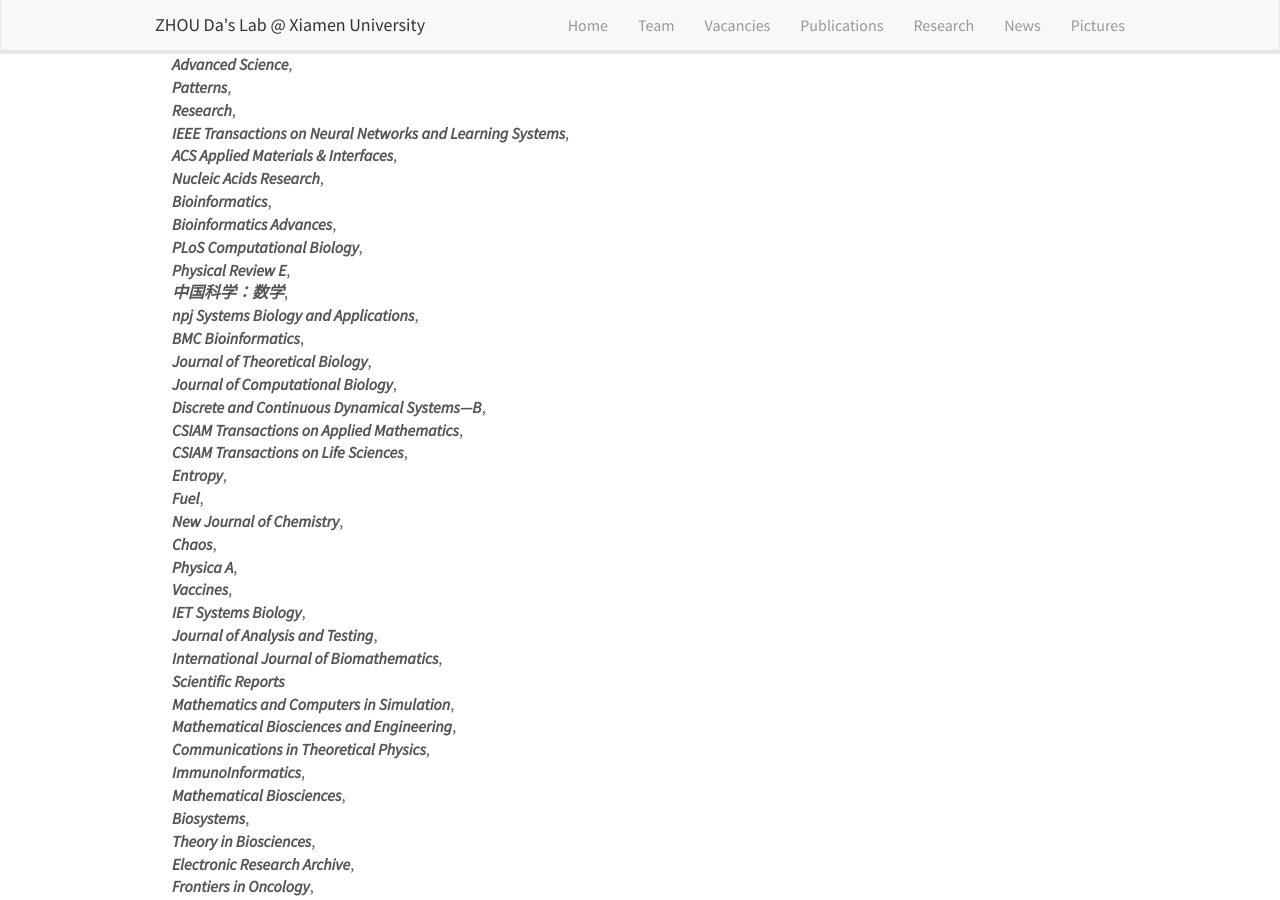
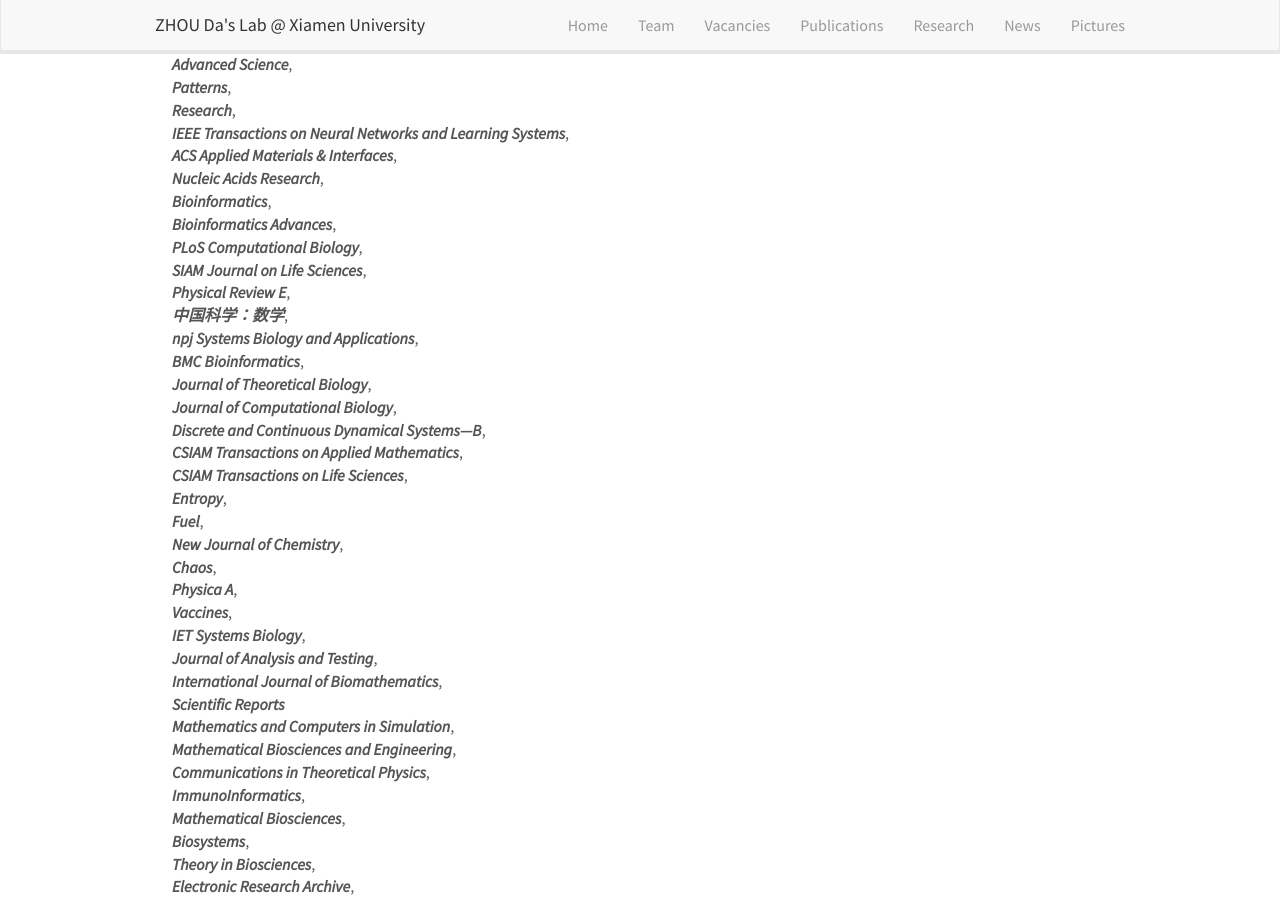
Before and after one commit to ZhouDaLab/zhoudalab.github.io, a Jekyll site: the page built from _pages/home.md, in a window 1280 px wide and 900 px high, scrolled down 2358 px. Built offline with Jekyll 4.4.1, drawn with Linux system fonts in a browser that asks for light colours; nearby versions of some CDN libraries.

Commit message:
Update home.md

```diff
--- a/_pages/home.md
+++ b/_pages/home.md
@@ -94,6 +94,7 @@ Email：zhouda@xmu.edu.cn
 &emsp;***Bioinformatics***,
 &emsp;***Bioinformatics Advances***,
 &emsp;***PLoS Computational Biology***,
+&emsp;***SIAM Journal on Life Sciences***,
 &emsp;***Physical Review E***,
 &emsp;***中国科学：数学***,
 &emsp;***npj Systems Biology and Applications***,
```
